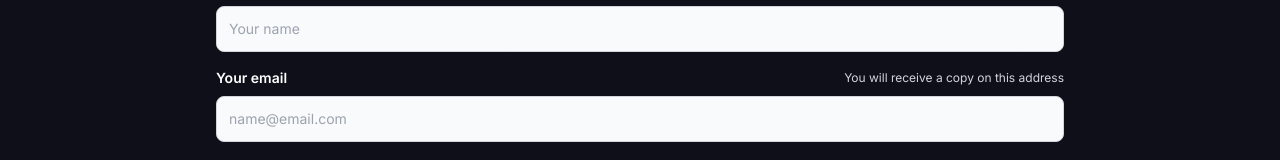
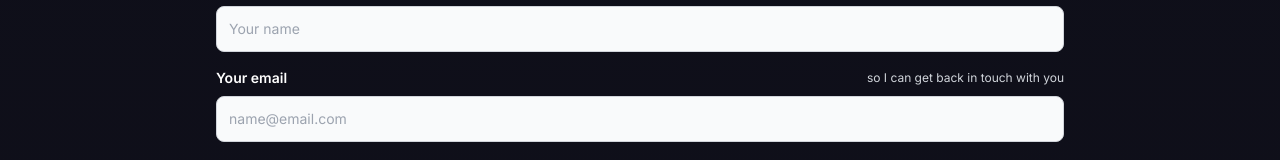
Before and after one commit to Harmxn02/harmansingh.nl, a Next.js app: page / in a window 1280 px wide. Shown: the part 3760-3920 px from the top of the page. Built offline with nearby package versions, Linux system fonts and the light colour scheme.

Commit message:
Update email label hint in Contact form

```diff
--- a/src/components/portfolio/Contact/Form.jsx
+++ b/src/components/portfolio/Contact/Form.jsx
@@ -114,7 +114,7 @@ export default function Contact() {
 								Your email
 							</Label>
 							<LabelHint>
-								You will receive a copy on this address
+								so I can get back in touch with you
 							</LabelHint>
 						</div>
 
```
